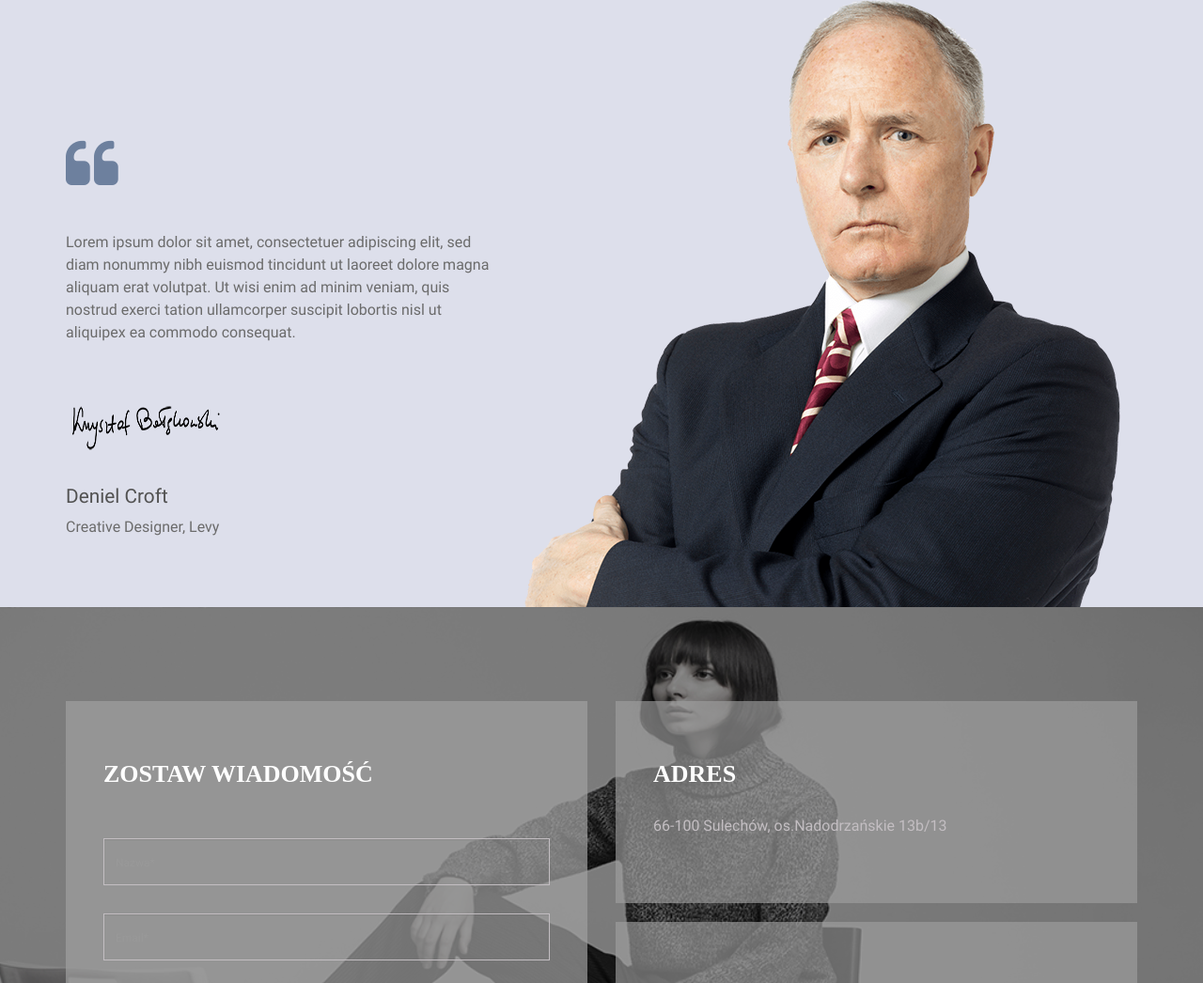
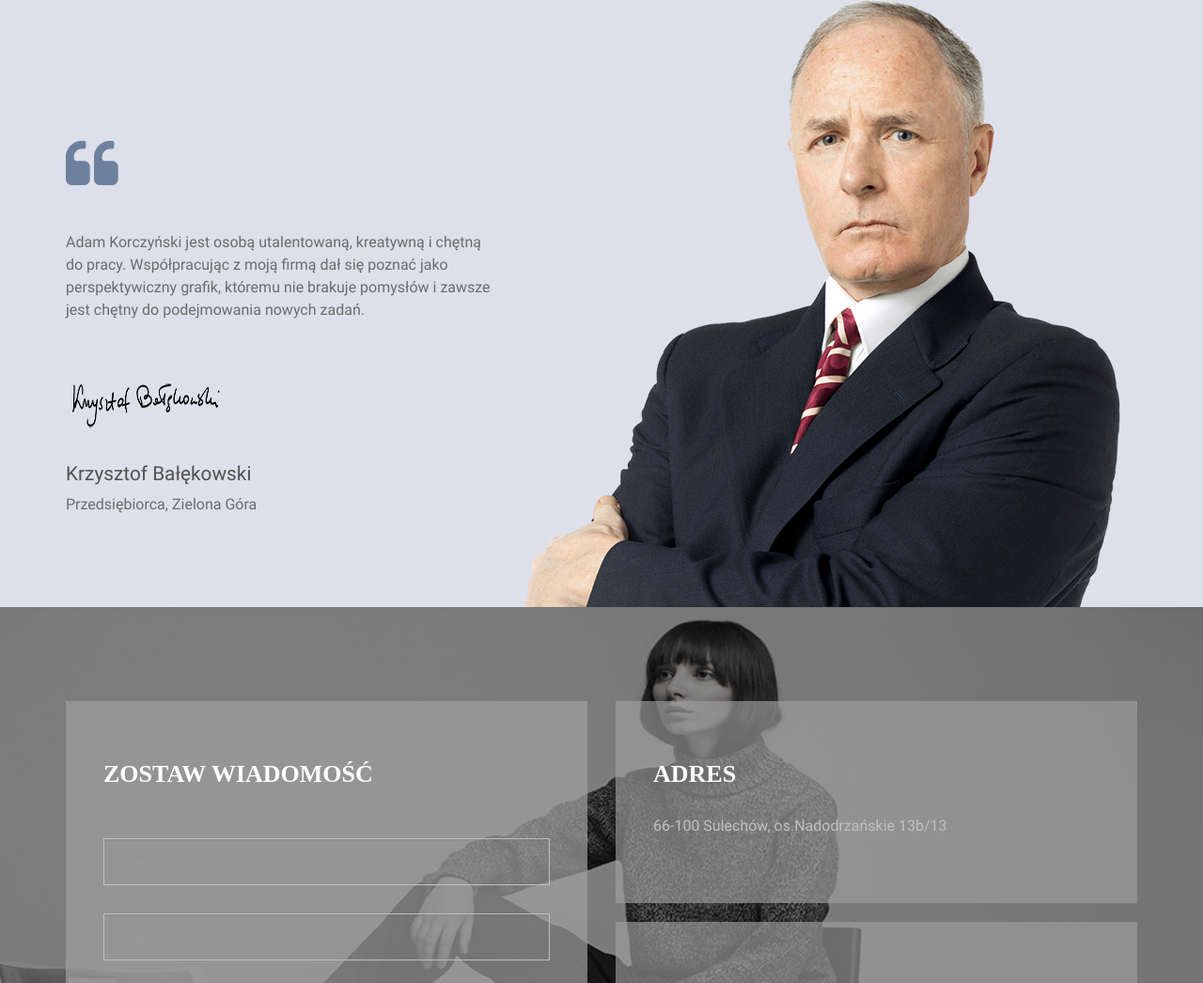
Before and after one commit to korczynski-website/korczynski-website.github.io, a plain HTML site: page index.html in a window 1280 px wide. Shown: the part 3831-4877 px from the top of the page at 94% size. Drawn offline with Linux system fonts and the light colour scheme.

Commit message:
Update index.html

```diff
--- a/index.html
+++ b/index.html
@@ -301,7 +301,7 @@
 
                                 <div class="testimonial-quote">
                                     <i class="fa fa-quote-left"></i>
-                                    <p>Lorem ipsum dolor sit amet, consectetuer adipiscing elit, sed diam nonummy nibh euismod tincidunt ut laoreet dolore magna aliquam erat volutpat. Ut wisi enim ad minim veniam, quis nostrud exerci tation ullamcorper suscipit lobortis nisl ut aliquipex ea commodo consequat.</p>
+                                    <p>Adam Korczyński jest osobą utalentowaną, kreatywną i chętną do pracy. Współpracując z moją firmą dał się poznać jako perspektywiczny grafik, któremu nie brakuje pomysłów i zawsze jest chętny do podejmowania nowych zadań.</p>
                                 </div>
 
                                 <div class="singnature">
@@ -309,8 +309,8 @@
                                 </div>
 
                                 <div class="regards-by">
-                                    <h5>Deniel Croft</h5>
-                                    <p>Creative Designer, Levy</p>
+                                    <h5>Krzysztof Bałękowski</h5>
+                                    <p>Przedsiębiorca, Zielona Góra</p>
                                 </div>
 
                             </div>
```
